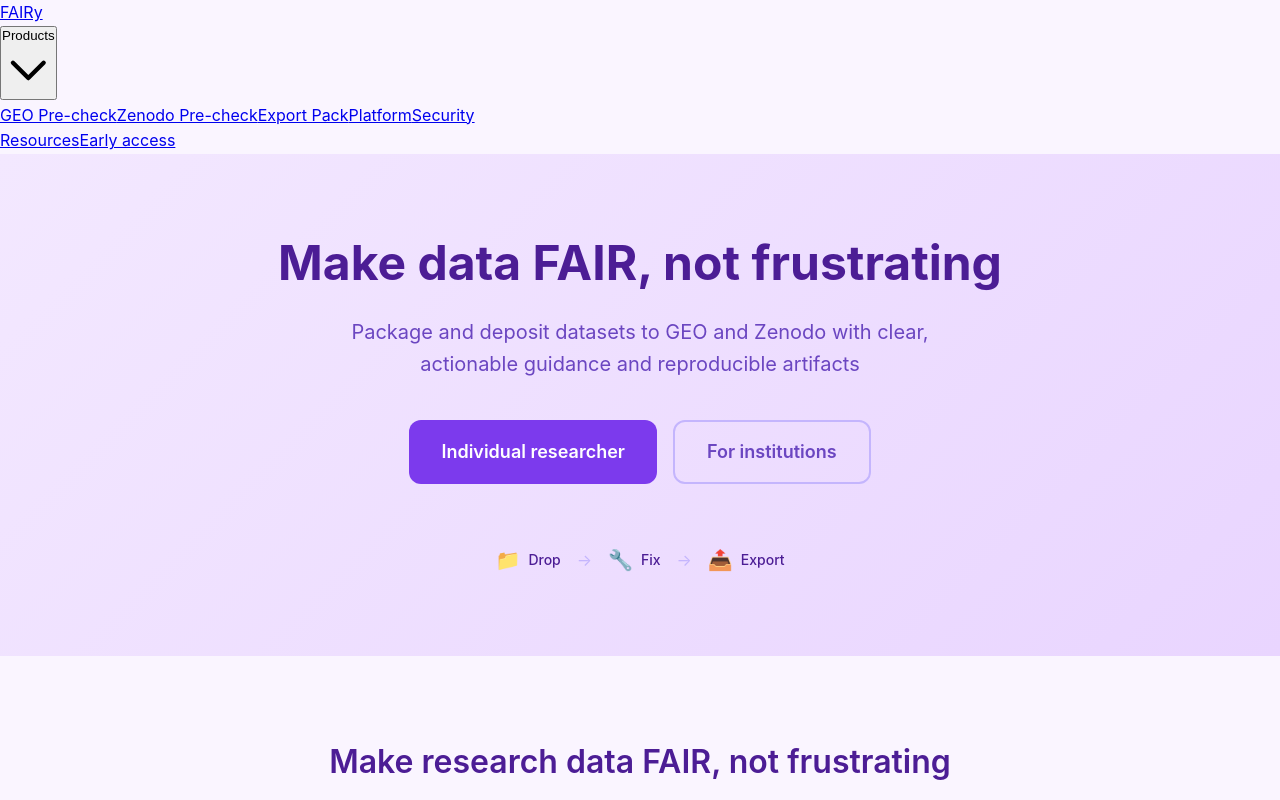
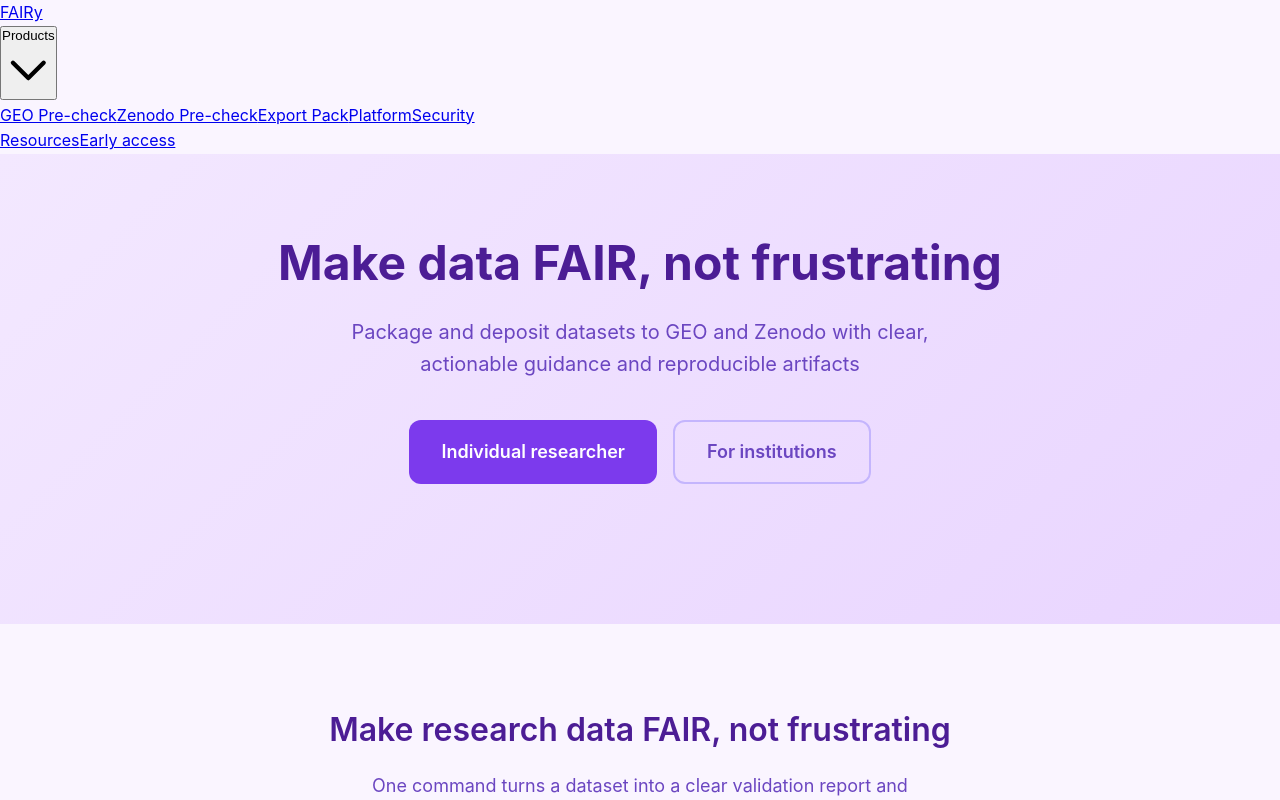
Before and after one commit to yuummmer/fairy-site, a Next.js app: page / in a window 1280 px wide. Shown: the top 800 px of the page. Built offline with nearby package versions, Linux system fonts and the light colour scheme.

Commit message:
Remove products arrow box from main page
- Removed the non-functional 'Minimalist Process Flow' section
- Cleaned up Drop → Fix → Export visual flow diagram
- Improves page appearance and user experience

```diff
--- a/src/app/page.tsx
+++ b/src/app/page.tsx
@@ -397,49 +397,6 @@ export default function Page() {
               </a>
             </div>
 
-            {/* Minimalist Process Flow */}
-            <div style={{
-              display: 'flex',
-              alignItems: 'center',
-              justifyContent: 'center',
-              gap: '1rem',
-              marginTop: '2rem',
-              fontSize: '1.5rem'
-            }}>
-              <div style={{
-                display: 'flex',
-                alignItems: 'center',
-                gap: '0.5rem',
-                color: '#4c1d95'
-              }}>
-                <span style={{ fontSize: '1.25rem' }}>📁</span>
-                <span style={{ fontSize: '0.875rem', fontWeight: '500' }}>Drop</span>
-              </div>
-
-              <div style={{ color: '#c4b5fd', fontSize: '1rem' }}>→</div>
-
-              <div style={{
-                display: 'flex',
-                alignItems: 'center',
-                gap: '0.5rem',
-                color: '#4c1d95'
-              }}>
-                <span style={{ fontSize: '1.25rem' }}>🔧</span>
-                <span style={{ fontSize: '0.875rem', fontWeight: '500' }}>Fix</span>
-              </div>
-
-              <div style={{ color: '#c4b5fd', fontSize: '1rem' }}>→</div>
-
-              <div style={{
-                display: 'flex',
-                alignItems: 'center',
-                gap: '0.5rem',
-                color: '#4c1d95'
-              }}>
-                <span style={{ fontSize: '1.25rem' }}>📤</span>
-                <span style={{ fontSize: '0.875rem', fontWeight: '500' }}>Export</span>
-              </div>
-            </div>
           </div>
         </section>
 
```
